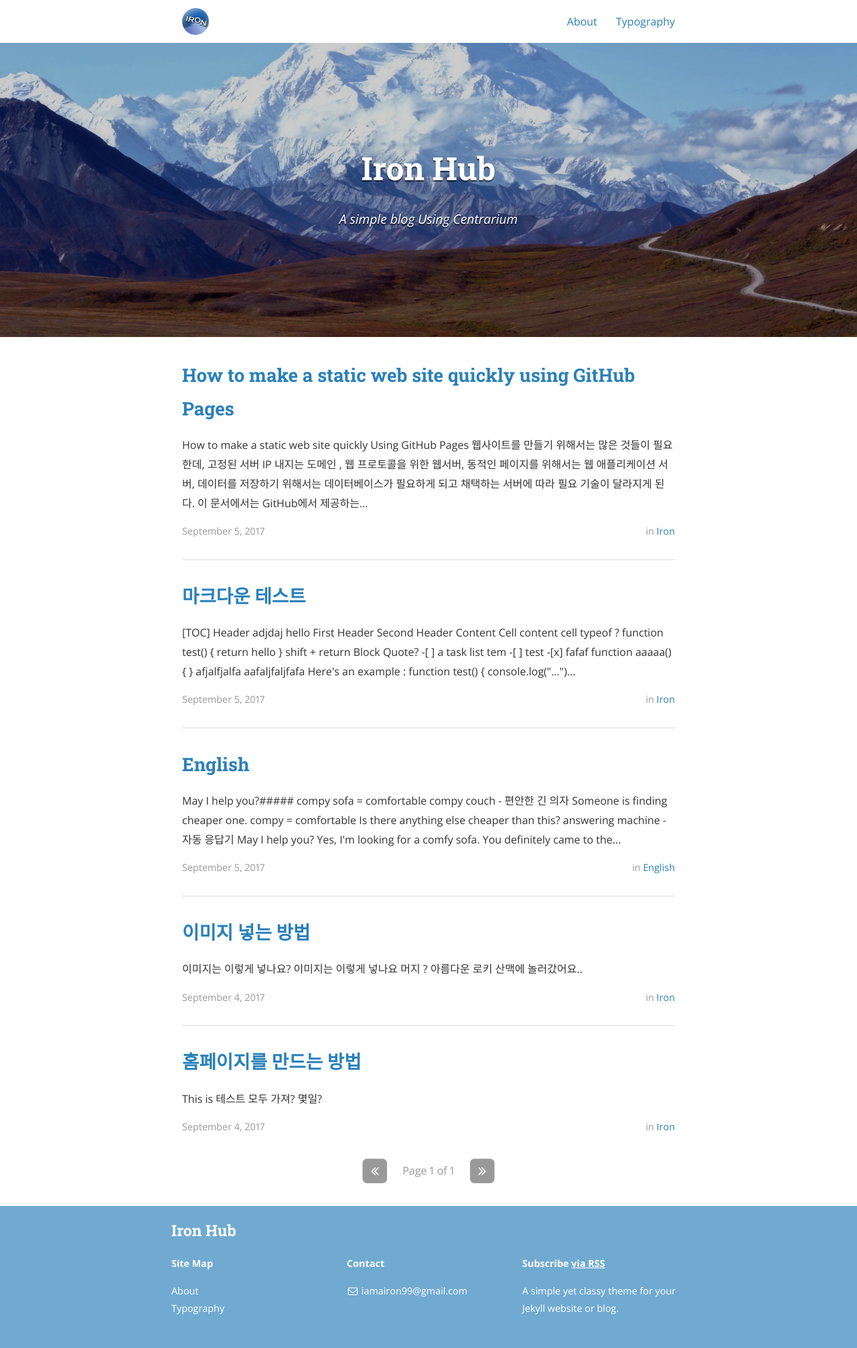
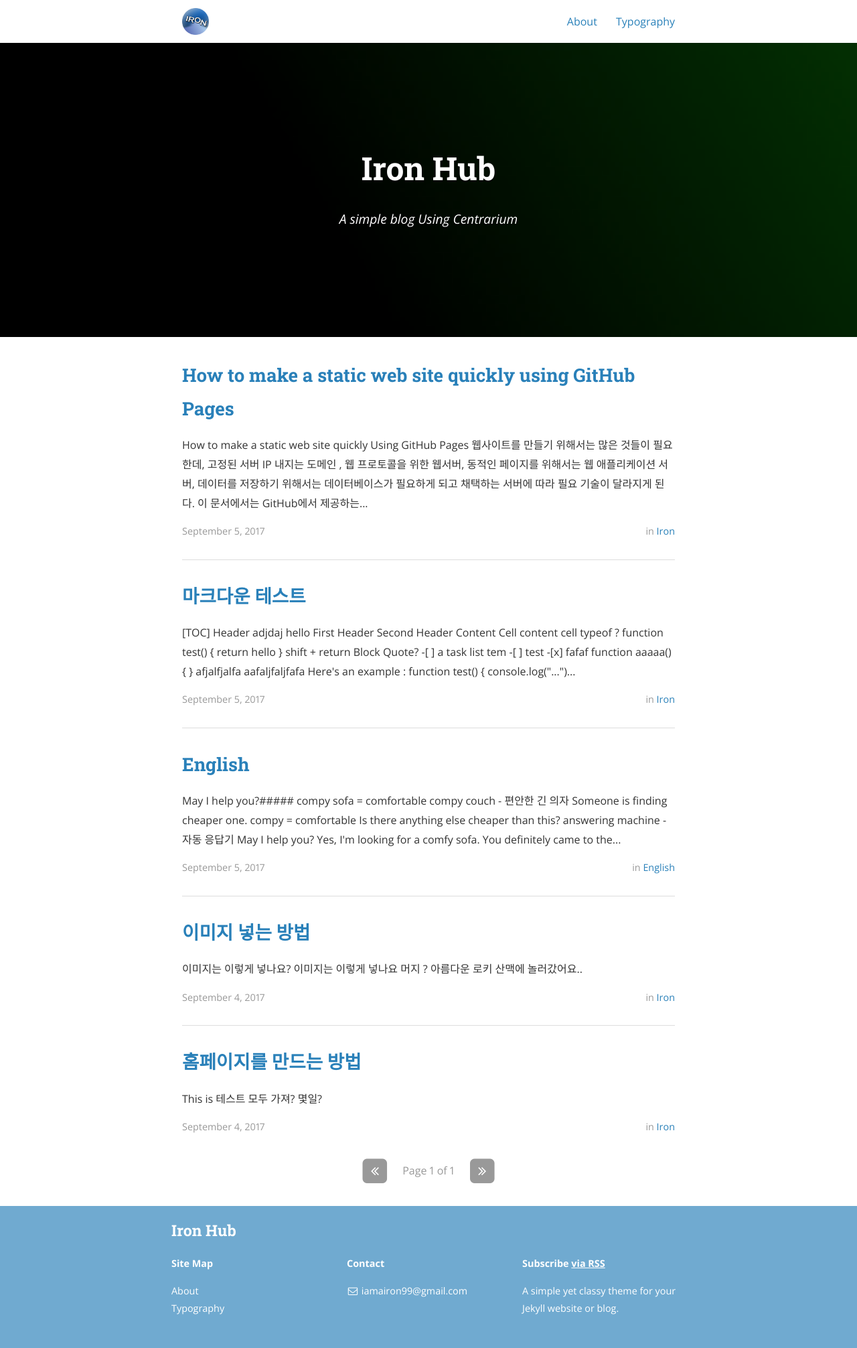
Before and after one commit to ironhub/ironhub.github.io, a Jekyll site: the page built from index.html, in a window 1280 px wide. Shown: the whole page at 67% size. Built offline with Jekyll 4.4.1, drawn with Linux system fonts in a browser that asks for light colours; nearby versions of some CDN libraries; the list of posts is cut into pages by our own code.

Commit message:
image change
image change

```diff
--- a/_config.yml
+++ b/_config.yml
@@ -10,7 +10,7 @@ description: >
 # root of your server.
 baseurl: "" # the subpath of your site, e.g. /blog/
 url: "http://ironhub.github.io" # the base hostname & protocol for your site
-cover: "/assets/header_image.jpg"
+cover: "/assets/background.png"
 logo: "/assets/CircleLogo.png"
 
 # Build settings
```
Also changed, not shown: assets/background.png (added).
